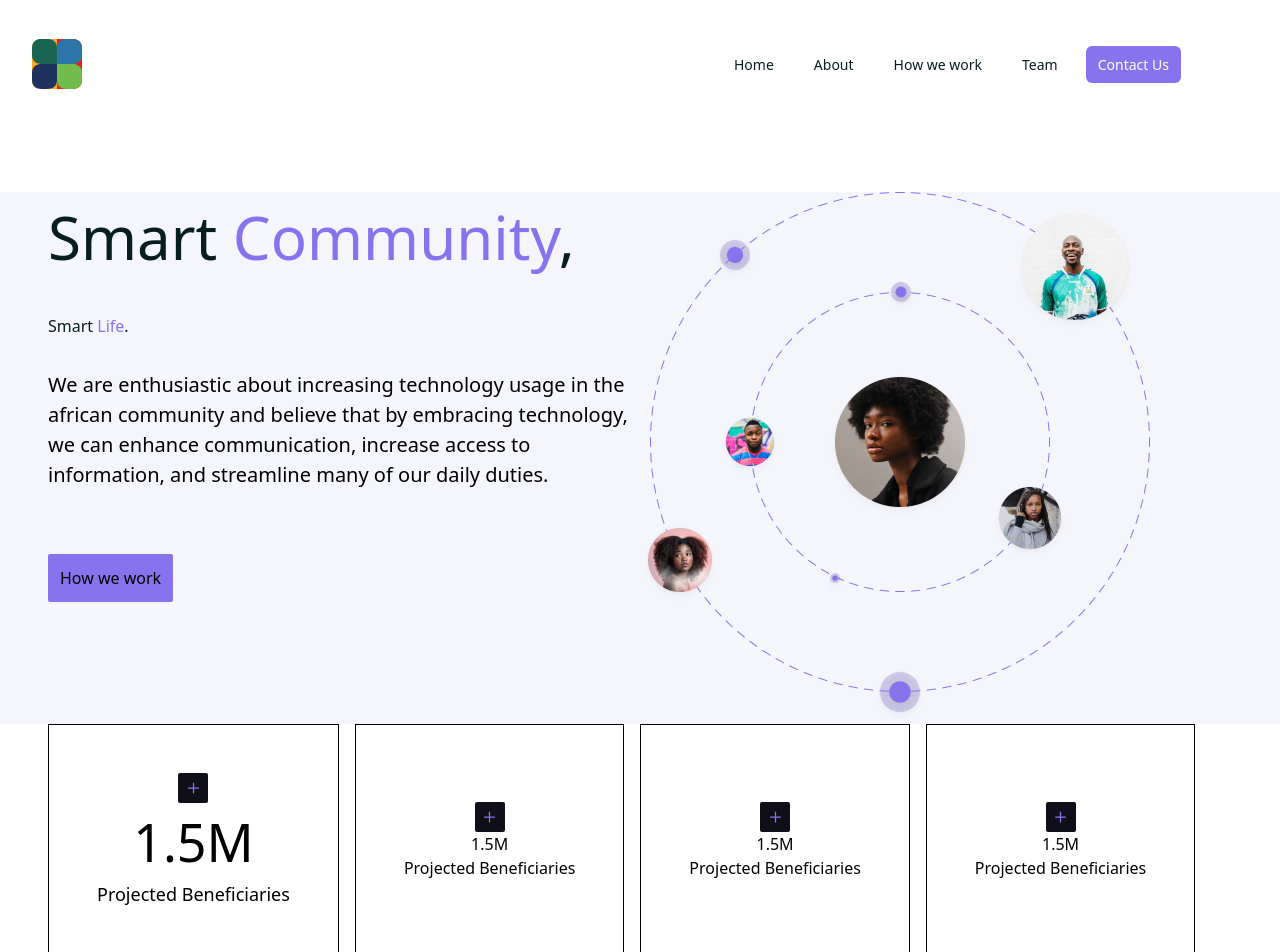
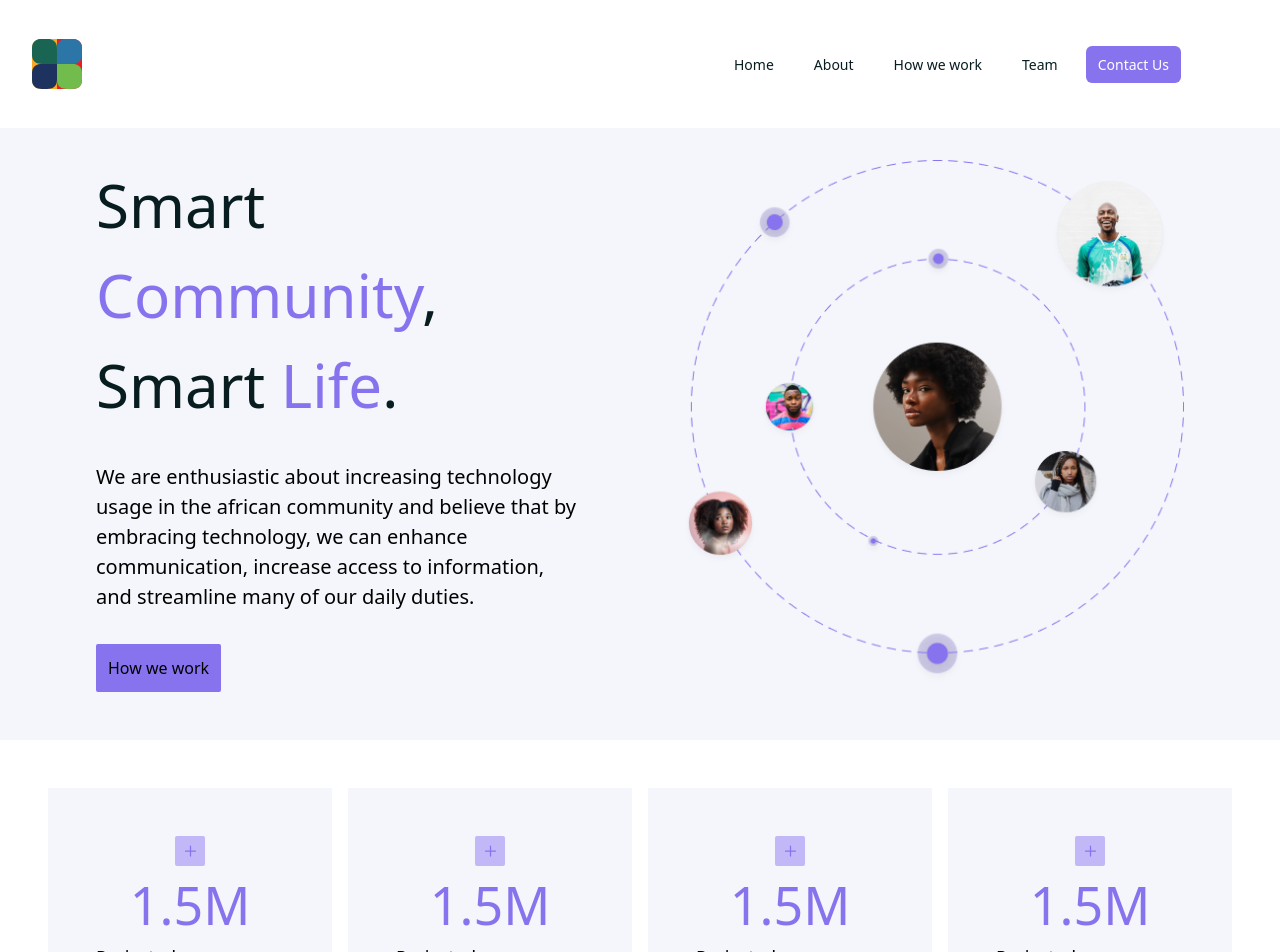
Before and after one commit to Musab1258/Smatcom-Website, a React (Create React App) app: page / in a window 1280 px wide. Shown: the top 952 px of the page. Built offline with nearby package versions, Linux system fonts and the light colour scheme.

Commit message:
feat: homepage

```diff
--- a/src/App.tsx
+++ b/src/App.tsx
@@ -16,56 +16,55 @@ import member4 from './images/home/member4.png';
 function App() {
   return (
     <div>
-      <NavBar />
 
+      <div>
 
-      <div className='pt-48'>
-
-        <div className='px-12 bg-[#F4F6FB] flex'>
-          <div className='w-[50%]'>
-            <p className='mb-8 text-[60px] text-[#081D20]'>Smart <span className='text-[#8873EF]'>Community</span>,</p>
-            <p className='mb-8 text-[#081D20]'>Smart <span className='text-[#8873EF]'>Life</span>.</p>
-            <p className='mb-16 text-[20px]'>We are enthusiastic about increasing technology usage in the african community and believe that by embracing technology, we can enhance communication, increase access to information, and streamline many of our daily duties.</p>
+        <NavBar />
+        <div className='px-12 pt-28 bg-[#F4F6FB] flex'>
+          <div className='w-[50%] p-12'>
+            <p className='text-[60px] text-[#081D20]'>Smart <span className='text-[#8873EF]'>Community</span>,</p>
+            <p className='mb-8 text-[60px] text-[#081D20]'>Smart <span className='text-[#8873EF]'>Life</span>.</p>
+            <p className='mb-8 text-[20px]'>We are enthusiastic about increasing technology usage in the african community and believe that by embracing technology, we can enhance communication, increase access to information, and streamline many of our daily duties.</p>
             <button className='rounded-sm bg-[#8873EF] p-3 text-[16px]'>How we work</button>
           </div>
 
-          <div>
+          <div className='p-12'>
             <img src={pattern} alt="circular pattern" />
           </div>
         </div>
 
-        <div className='px-12 bg-[#FFFFFF] flex m-auto'>
+        <div className='px-12 bg-[#FFFFFF] flex justify-center py-12'>
 
-          <div className='mr-2 p-12 border flex flex-col justify-center items-center'>
-            <div className='w-[30px] h-[30px] rounded-sm flex justify-center bg-dark-blue'>
+          <div className='mr-2 p-12 bg-[#F4F6FB] flex flex-col justify-center items-center'>
+            <div className='w-[30px] h-[30px] rounded-sm bg-[#C2B8F7] flex justify-center'>
               <img src={plus} alt="plus icon"  />
             </div>
-            <p className='text-[52px]'>1.5M</p>
+            <p className='text-[52px] text-[#8873EF]'>1.5M</p>
             <p className='text-[18px]'>Projected Beneficiaries</p>
           </div>
 
-          <div className='ml-2 mr-2 p-12 border flex flex-col justify-center items-center'>
-            <div className='w-[30px] h-[30px] rounded-sm flex justify-center bg-dark-blue'>
+          <div className='ml-2 mr-2 p-12 bg-[#F4F6FB] flex flex-col justify-center items-center'>
+            <div className='w-[30px] h-[30px] rounded-sm bg-[#C2B8F7] flex justify-center'>
               <img src={plus} alt="plus icon" />
             </div>
-            <p>1.5M</p>
-            <p>Projected Beneficiaries</p>
+            <p className='text-[52px] text-[#8873EF]'>1.5M</p>
+            <p className='text-[18px]'>Projected Beneficiaries</p>
           </div>
 
-          <div className='ml-2 mr-2 p-12 border flex flex-col justify-center items-center'>
-            <div className='w-[30px] h-[30px] rounded-sm flex justify-center bg-dark-blue'>
+          <div className='ml-2 mr-2 p-12 bg-[#F4F6FB] flex flex-col justify-center items-center'>
+            <div className='w-[30px] h-[30px] rounded-sm bg-[#C2B8F7] flex justify-center'>
               <img src={plus} alt="plus icon" />
             </div>
-            <p>1.5M</p>
-            <p>Projected Beneficiaries</p>
+            <p className='text-[52px] text-[#8873EF]'>1.5M</p>
+            <p className='text-[18px]'>Projected Beneficiaries</p>
           </div>
 
-          <div className='ml-2 p-12 border flex flex-col justify-center items-center'>
-            <div className='w-[30px] h-[30px] rounded-sm flex justify-center bg-dark-blue'>
+          <div className='ml-2 p-12 bg-[#F4F6FB] flex flex-col justify-center items-center'>
+            <div className='w-[30px] h-[30px] rounded-sm bg-[#C2B8F7] flex justify-center'>
               <img src={union} alt="union icon" />
             </div>
-            <p>1.5M</p>
-            <p>Projected Beneficiaries</p>
+            <p className='text-[52px] text-[#8873EF]'>1.5M</p>
+            <p className='text-[18px]'>Projected Beneficiaries</p>
           </div>
 
         </div>
```
Also changed, not shown: src/images/home/Map.png (added).
